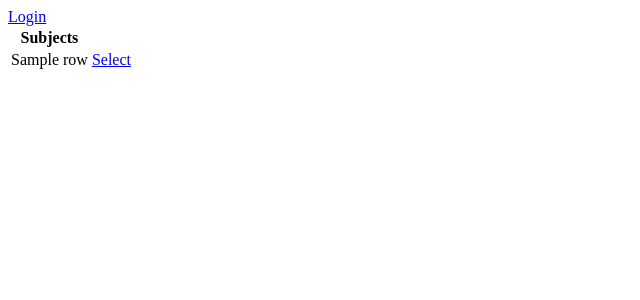
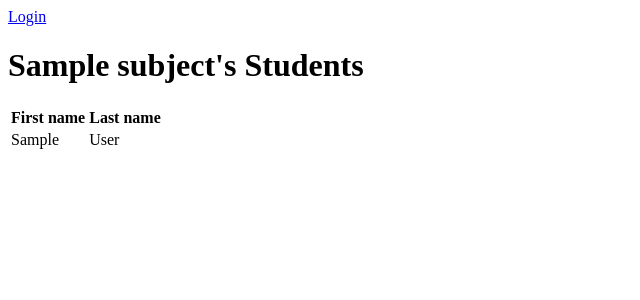
Before and after one commit to kylrec/subux, a Flask app: template FlaskUserDemo/templates/subjects_view.html in a window 1280 px wide. Shown: the top 300 px of the page, without its empty margins (0-640 px from the left). Run offline with Flask 2, Linux system fonts and the light colour scheme; the template is opened without the code that fills it: most values are stand-ins (such as "Sample title", 1, 10 or a date in 2020).

Commit message:
view students of subject

```diff
--- a/FlaskUserDemo/app.py
+++ b/FlaskUserDemo/app.py
@@ -165,6 +165,28 @@ def selected_subjects():
             student = cursor.fetchone()
     return render_template('subjects_selected.html', result=result, student=student)
 
+@app.route('/viewsubj')
+def view_subjects():
+    with create_connection() as connection:
+        with connection.cursor() as cursor:
+            sql = """SELECT * FROM users
+                     JOIN users_subjects ON users_subjects.user_id = users.user_id
+                     JOIN subjects ON subjects.subject_id = users_subjects.subject_id
+                     WHERE subjects.subject_id = %s;"""
+            values = (
+                request.args['subject_id']
+                )
+            cursor.execute(sql, values)
+            result = cursor.fetchall()
+            sql = """SELECT * FROM subjects
+                     WHERE subjects.subject_id = %s"""
+            values = (
+                request.args['subject_id']
+                )
+            cursor.execute(sql, values)
+            subject = cursor.fetchone()
+    return render_template('subjects_view.html', result=result, subject=subject)
+
 @app.route ('/delsubj')
 def delete_subject():
     with create_connection() as connection:
--- a/FlaskUserDemo/templates/subjects_list.html
+++ b/FlaskUserDemo/templates/subjects_list.html
@@ -3,6 +3,7 @@
 {% block title %}Subjects{% endblock %}
 
 {% block content %}
+
 <table>
     <tr>
         <th>Subject</th>
@@ -11,6 +12,11 @@
     <tr>
         <td>{{ row.subject_name }}</td>
         <td><a href="/addsubj?subject_id={{row.subject_id}}">Select</a></td>
+        <td>
+            {% if session['role'] == 'admin' %}
+            <a href="/viewsubj?subject_id={{ row.subject_id }}">View students of subject</a>
+            {% endif %}
+        </td>
     </tr>
     {% endfor %}
 </table>
--- a/FlaskUserDemo/templates/subjects_view.html
+++ b/FlaskUserDemo/templates/subjects_view.html
@@ -1,19 +1,20 @@
 {% extends '_layout.html' %}
 
-{% block title %} Selected Subjects {% endblock %}
+{% block title %} Students Subjects {% endblock %}
 
 {% block content %}
 
+<h1>{{subject.subject_name}}'s Students</h1>
+
 <table>
     <tr>
-        <th>Subjects</th>
+        <th>First name</th>
+        <th>Last name</th>
     </tr>
     {% for row in result %}
     <tr>
-        <td>{{ row.subject_name }}</td>
-        <td>
-            <a href="/addsubj?subject_id={{ row.subject_id }}">Select</a>
-        </td>
+        <td>{{ row.first_name }}</td>
+        <td>{{ row.last_name }}</td>
     </tr>
     {% endfor %}
 </table>
```
